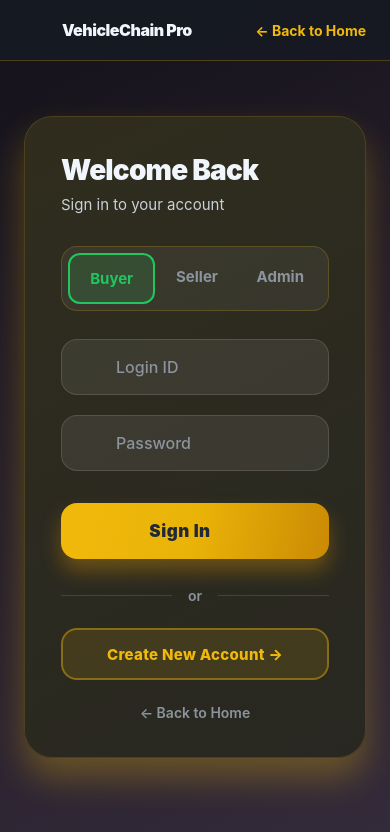
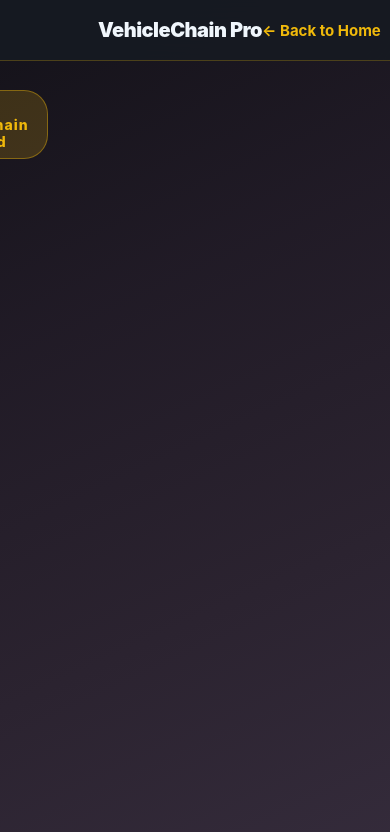
Before and after one commit to saichintapalli6-bit/smart-vehicle-procurement-app, a React Native app in the folder SmartVehicleMobile/: screen /Login in a window 390 px wide. Shown: the top 832 px of the page. Built offline with nearby package versions, Linux system fonts and the light colour scheme; some icons are missing; what react-native-worklets would draw is missing.

Commit message:
feat: disable mobile compatibility on web and optimize for desktop browser

```diff
--- a/SmartVehicleMobile/src/screens/AdminDashboard.js
+++ b/SmartVehicleMobile/src/screens/AdminDashboard.js
@@ -20,7 +20,7 @@ const AdminDashboard = ({ route, navigation }) => {
     const [loading, setLoading] = useState(false);
     const [toast, setToast] = useState(null);
     const { width: screenWidth } = useWindowDimensions();
-    const isMobile = screenWidth < 768;
+    const isMobile = Platform.OS !== 'web' && screenWidth < 768;
 
     // 🎬 ENTRANCE ANIMATIONS
     const fadeAnim = useRef(new Animated.Value(0)).current;
--- a/SmartVehicleMobile/src/screens/BuyerDashboard.js
+++ b/SmartVehicleMobile/src/screens/BuyerDashboard.js
@@ -27,7 +27,7 @@ const BuyerDashboard = ({ route, navigation }) => {
     const [transactions, setTransactions] = useState([]);
     const [loading, setLoading] = useState(true);
     const { width: screenWidth } = useWindowDimensions();
-    const isLargeScreen = screenWidth > 768;
+    const isLargeScreen = Platform.OS === 'web' || screenWidth > 768;
     const isTablet = screenWidth > 480 && screenWidth <= 768;
 
     // Purchase Modal States
--- a/SmartVehicleMobile/src/screens/LoginScreen.js
+++ b/SmartVehicleMobile/src/screens/LoginScreen.js
@@ -11,7 +11,7 @@ import { ENDPOINTS } from '../config/api';
 
 const LoginScreen = ({ navigation, route }) => {
     const { width } = Dimensions.get('window');
-    const isLargeWeb = Platform.OS === 'web' && width > 800;
+    const isLargeWeb = Platform.OS === 'web';
 
     // Pre-select role if passed from Home page buttons
     const defaultRole = route?.params?.role || 'buyer';
@@ -19,6 +19,7 @@ const LoginScreen = ({ navigation, route }) => {
     const [loginid, setLoginid] = useState('');
     const [password, setPassword] = useState('');
     const [role, setRole] = useState(defaultRole);
+    const isMobile = Platform.OS !== 'web' && width < 768;
     const [loading, setLoading] = useState(false);
     const [focusedField, setFocusedField] = useState(null);
     const [toast, setToast] = useState(null);
--- a/SmartVehicleMobile/src/screens/RegisterScreen.js
+++ b/SmartVehicleMobile/src/screens/RegisterScreen.js
@@ -11,7 +11,7 @@ import { ENDPOINTS } from '../config/api';
 
 const RegisterScreen = ({ navigation }) => {
     const { width } = Dimensions.get('window');
-    const isLargeWeb = Platform.OS === 'web' && width > 800;
+    const isLargeWeb = Platform.OS === 'web';
 
     const [form, setForm] = useState({
         name: '', email: '', loginid: '', mobile: '', password: '', confirmPassword: '',
--- a/SmartVehicleMobile/src/screens/SellerDashboard.js
+++ b/SmartVehicleMobile/src/screens/SellerDashboard.js
@@ -37,9 +37,9 @@ const SellerDashboard = ({ route, navigation }) => {
     const glowAnim = useRef(new Animated.Value(0)).current;
 
     const { width: screenWidth } = useWindowDimensions();
-    const isDesktop = screenWidth > 1024;
-    const isTablet = screenWidth > 600 && screenWidth <= 1024;
-    const isMobile = screenWidth <= 600;
+    const isDesktop = Platform.OS === 'web' || screenWidth > 1024;
+    const isTablet = Platform.OS !== 'web' && screenWidth > 600 && screenWidth <= 1024;
+    const isMobile = Platform.OS !== 'web' && screenWidth <= 600;
 
     const [activeTab, setActiveTab] = useState('add');
     const [vehicles, setVehicles] = useState([]);
```
